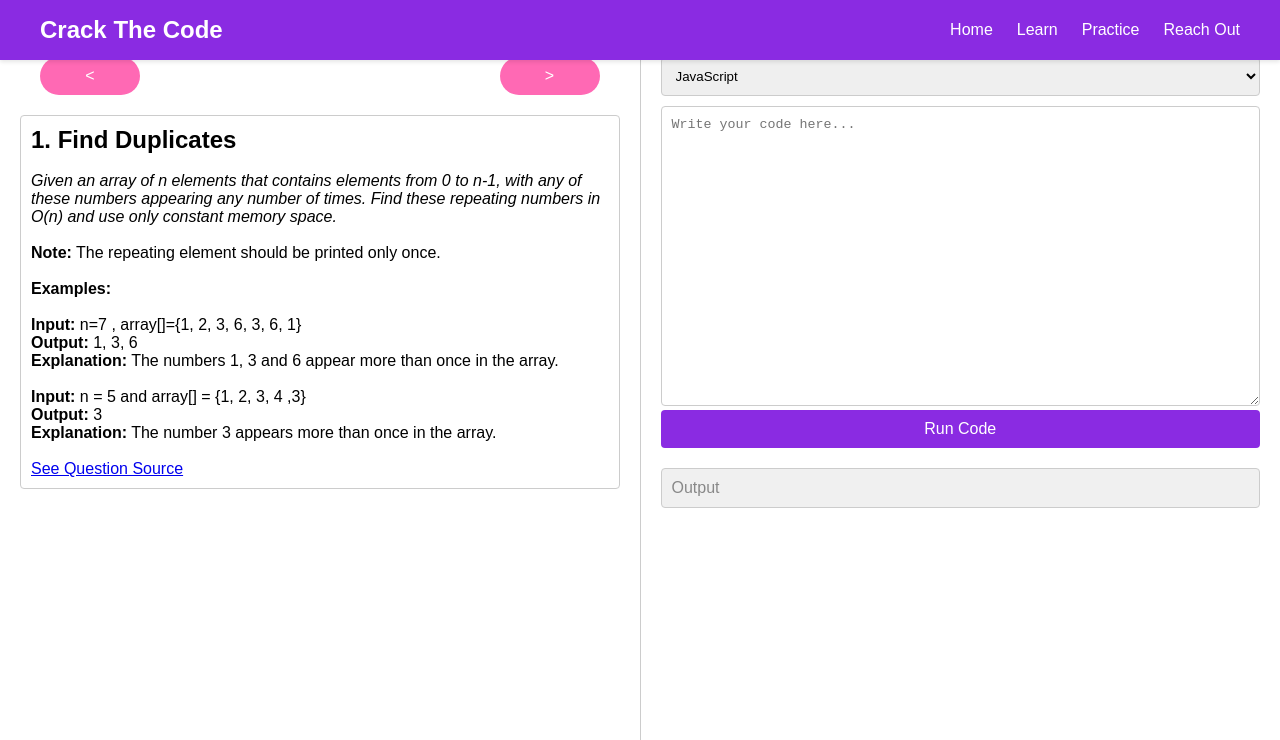
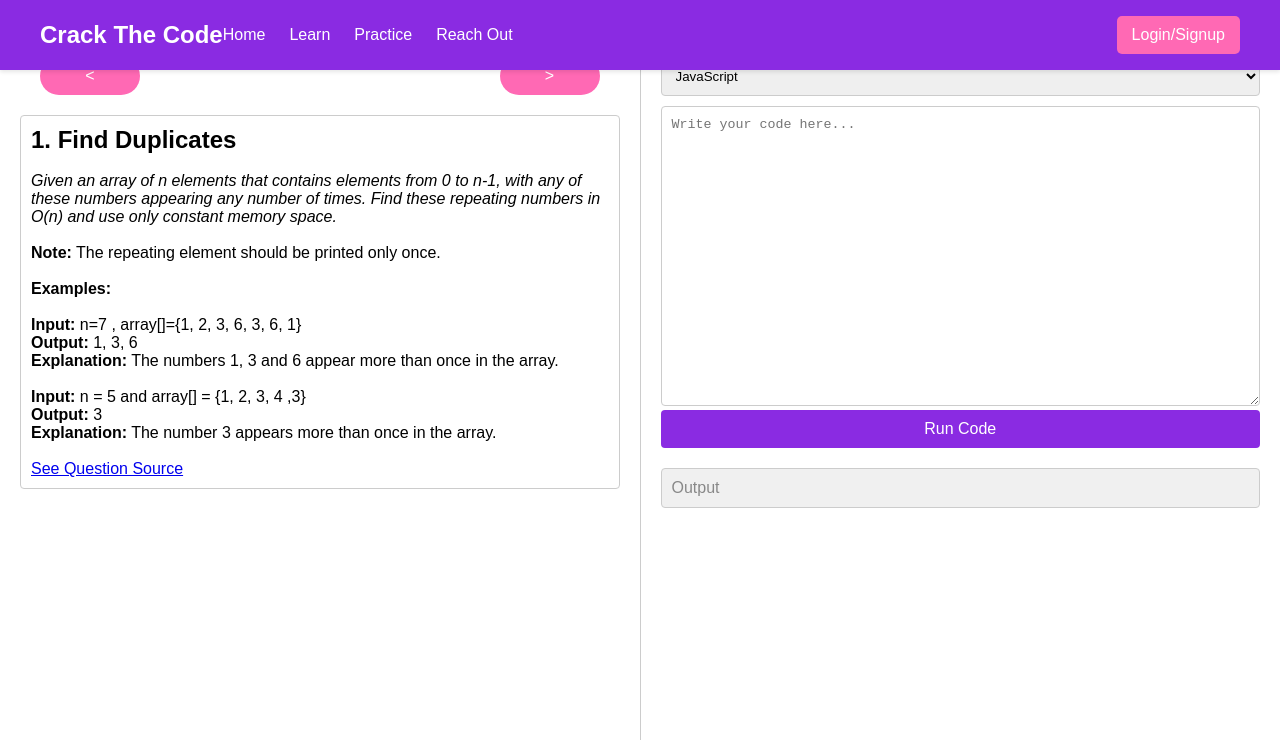
Before and after one commit to anushreejha/crack-the-code, a website: page pages/code.html in a window 1280 px wide. Drawn offline with Linux system fonts and the light colour scheme.

Commit message:
Login system basic test p2

```diff
--- a/pages/code.html
+++ b/pages/code.html
@@ -16,6 +16,10 @@
                 <a href="/learn.html">Learn</a>
                 <a href="/code.html" class="active">Practice</a>
                 <a href="/discuss.html">Reach Out</a>
+            </div>
+            <div class="user-auth">
+                <span id="user-name" style="display: none;"></span> <!-- Username will be displayed here -->
+                <button id="auth-button">Login/Signup</button> <!-- Button for login/signup -->
             </div>
         </div>
     </nav>
```
Also changed, not shown: pages/discuss.html (+4 -0 lines), pages/index.html (+4 -0 lines), pages/learn.html (+4 -0 lines).
